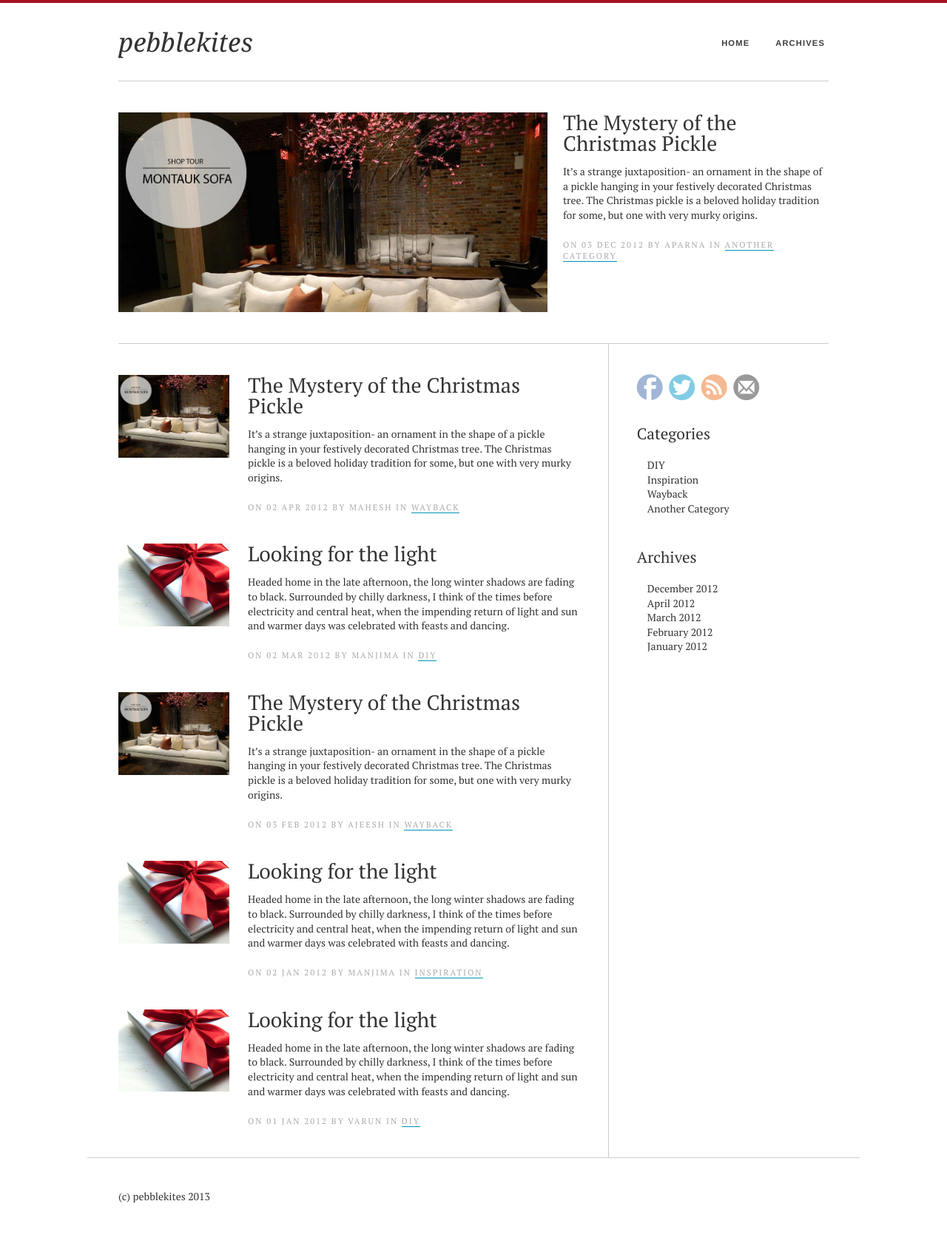
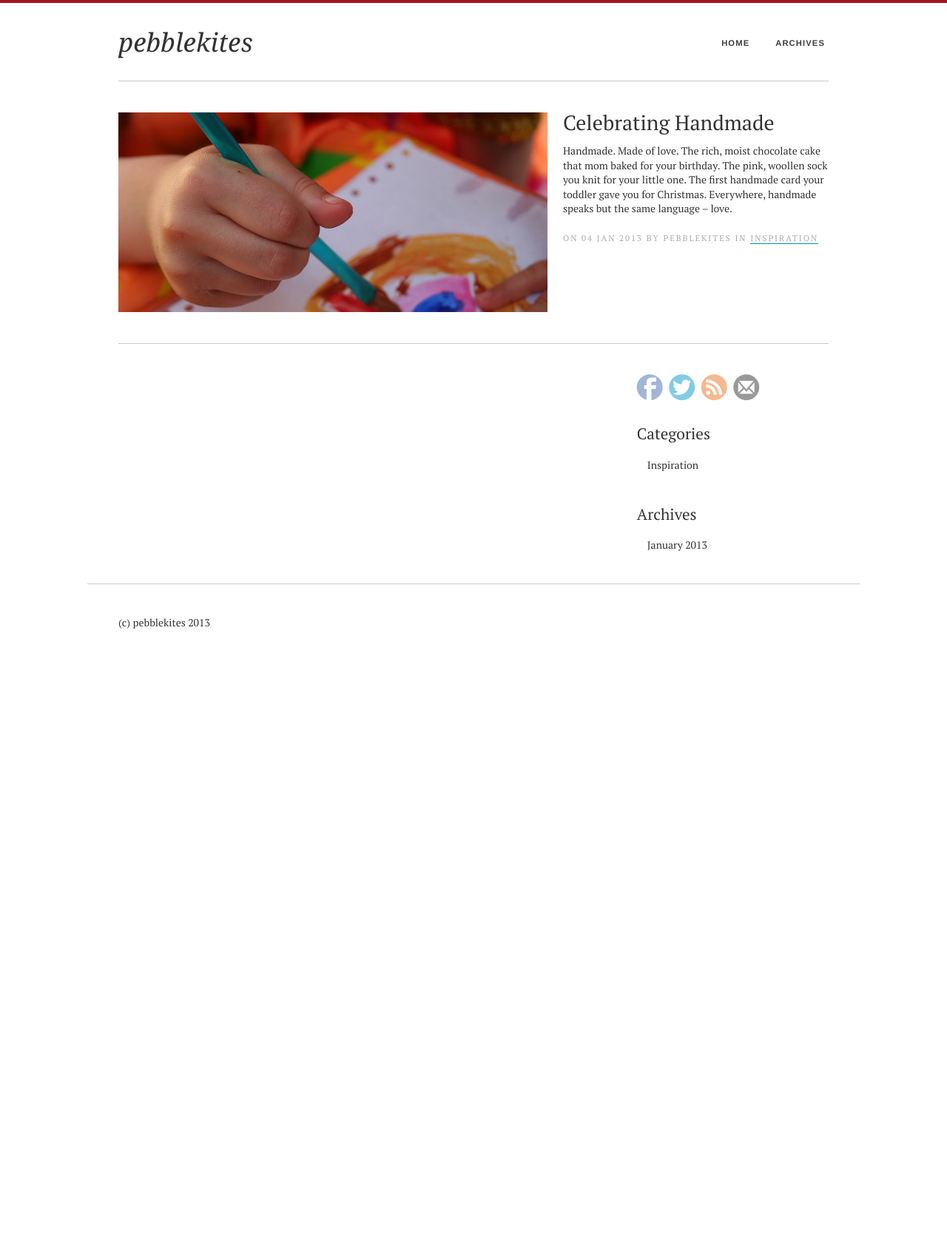
Before and after one commit to pebblekites/pebblekites.github.com, a Jekyll site: the page built from index.html, in a window 1280 px wide. Shown: the whole page at 74% size. Built offline with Jekyll 4.4.1, drawn with Linux system fonts in a browser that asks for light colours; after the commit the page ends 900 px from its top, so only the background shows below that.

Commit message:
Going Live!!!!! :+1:
Yeah! First post going live. Hope to have a million users by tomorrow
morning. :+1:

```diff
--- a/_includes/css/main.css
+++ b/_includes/css/main.css
@@ -109,7 +109,7 @@ section#share                       { font-size: 2.5em; margin-top: .5em; margin
 #article-body header h1             { margin-bottom: 0; clear:both; }
 #article-body header                { margin-bottom: 3em; }
 #article-page #page-content         { margin-bottom: 0; }
-#article-body img                   { max-width: 95%; margin: 0 auto; display: block;}
+#article-body img                   { max-width: 100%; margin: 0 auto; display: block;}
 #article-page section#share         { margin-top: .2em;}
 #comments                           { margin-top: 5em;}
 
@@ -120,7 +120,7 @@ section#share                       { font-size: 2.5em; margin-top: .5em; margin
 .arc-per-month-list a               { border: 0; color: #0192B5 }
 /*.arc-post-col                       { margin-left: 6em; }*/
 
-
+.photo-credit                       { font-size: .8em; color:#999;}
 
 /* ruler */
 
--- a/_posts/2012-01-01-looking-for-the-light.md
+++ /dev/null
@@ -1,43 +0,0 @@
----
-layout: post
-title: Looking for the light
-category: DIY
-summary:  Headed home in the late afternoon, the long winter shadows are fading to black. Surrounded by chilly darkness, I think of the times before electricity and central heat, when the impending return of light and sun and warmer days was celebrated with feasts and dancing.
-mainimage: /contents/bow.jpg
-author: Varun
----
-
-Headed home in the late afternoon, the long winter shadows are fading to black. Surrounded
-by chilly darkness, I think of the times before electricity and central heat, when the impending
-return of light and sun and warmer days was celebrated with feasts and dancing.
-
-![Holiday Cover](/contents/holiday-cover.jpg)
-
-Clockwise from top left: [Solstice Card](http://google.com) by christinemoserart;
-[Earrings](/earrings123) by LaurelHill;
-
-No wonder that long ago giant solar clocks were built to herald the turning of the solstice.
-
-##Subheading
-
-If I venture out later it will be to look at the crystal night filled with pulsing stars
-and a **giant silver moon** that makes the night seem even colder than it is.
-
-##Spring is here
-
-![one more image](/contents/spring.gif)
-
-
-Spring brings in so many things:
-
-- Color all around
-- The chirpiness of the birds
-- Spring break!
-
-*and so on...*
-
-A wise man once said:
-
-> A person who never made a mistake never tried anything new.
-
-> -Albert Einstein
--- a/_posts/2012-01-02-looking-for-the-light.md
+++ /dev/null
@@ -1,43 +0,0 @@
----
-layout: post
-title: Looking for the light
-category: Inspiration
-summary:  Headed home in the late afternoon, the long winter shadows are fading to black. Surrounded by chilly darkness, I think of the times before electricity and central heat, when the impending return of light and sun and warmer days was celebrated with feasts and dancing.
-mainimage: /contents/bow.jpg
-author: Manjima
----
-
-Headed home in the late afternoon, the long winter shadows are fading to black. Surrounded
-by chilly darkness, I think of the times before electricity and central heat, when the impending
-return of light and sun and warmer days was celebrated with feasts and dancing.
-
-![Holiday Cover](/contents/holiday-cover.jpg)
-
-Clockwise from top left: [Solstice Card](http://google.com) by christinemoserart;
-[Earrings](http://pebblekites.com/earrings) by LaurelHill;
-
-No wonder that long ago giant solar clocks were built to herald the turning of the solstice.
-
-##Subheading
-
-If I venture out later it will be to look at the crystal night filled with pulsing stars
-and a **giant silver moon** that makes the night seem even colder than it is.
-
-##Spring is here
-
-![one more image](/contents/spring.gif)
-
-
-Spring brings in so many things:
-
-- Color all around
-- The chirpiness of the birds
-- Spring break!
-
-*and so on...*
-
-A wise man once said:
-
-> A person who never made a mistake never tried anything new.
-
-> -Albert Einstein
--- a/_posts/2012-02-03-mystery-of-the-christmas-pickle.md
+++ /dev/null
@@ -1,29 +0,0 @@
----
-layout: post
-title: The Mystery of the Christmas Pickle
-category: Wayback
-summary:  It’s a strange juxtaposition- an ornament in the shape of a pickle hanging in your festively decorated Christmas tree. The Christmas pickle is a beloved holiday tradition for some, but one with very murky origins.
-mainimage: /contents/sofa.jpg
-author: Ajeesh
----
-It’s a strange juxtaposition: an ornament in the shape of a pickle hanging in your festively
-decorated Christmas tree. The Christmas pickle is a beloved holiday tradition for some,
-but one with very murky origins.
-
-Though the details can vary, the basic premise is this: the Christmas tree is decorated and,
-while the children sleep on Christmas Eve, a parent hangs a pickle ornament somewhere within
-the branches of the tree. Because the green pickle is hidden amongst the green boughs,
-it is difficult to see, and the first to find the special ornament on Christmas morning
-would get an extra present, or be blessed with good luck all year.
-
-This tradition is often said to have origins in 19th-century Germany. Though there is a long
-history of blown-glass ornaments made there, a quick survey of my German friends found that
-none had ever heard of a Weinachtsgurke.
-
-Another story about the Christmas pickle is set during the American Civil War in the notorious
-Andersonville prison, where a starving soldier begged for a pickle to sustain him. One of his
-captors miraculously procured the desired gherkin and when the war ended, the man hung a pickle
-ornament from his tree to commemorate his good fortune.
-
-Regardless of its origins, the tradition of the Christmas pickle adds a layer of fun to the day’s
-festivities. For many, no tree is complete without this tart treat!
--- a/_posts/2012-03-02-looking-for-the-light.md
+++ /dev/null
@@ -1,43 +0,0 @@
----
-layout: post
-title: Looking for the light
-category: DIY
-summary:  Headed home in the late afternoon, the long winter shadows are fading to black. Surrounded by chilly darkness, I think of the times before electricity and central heat, when the impending return of light and sun and warmer days was celebrated with feasts and dancing.
-mainimage: /contents/bow.jpg
-author: Manjima
----
-
-Headed home in the late afternoon, the long winter shadows are fading to black. Surrounded
-by chilly darkness, I think of the times before electricity and central heat, when the impending
-return of light and sun and warmer days was celebrated with feasts and dancing.
-
-![Holiday Cover](/contents/holiday-cover.jpg)
-
-Clockwise from top left: [Solstice Card](http://google.com) by christinemoserart;
-[Earrings](http://pebblekites.com/earrings) by LaurelHill;
-
-No wonder that long ago giant solar clocks were built to herald the turning of the solstice.
-
-##Subheading
-
-If I venture out later it will be to look at the crystal night filled with pulsing stars
-and a **giant silver moon** that makes the night seem even colder than it is.
-
-##Spring is here
-
-![one more image](/contents/spring.gif)
-
-
-Spring brings in so many things:
-
-- Color all around
-- The chirpiness of the birds
-- Spring break!
-
-*and so on...*
-
-A wise man once said:
-
-> A person who never made a mistake never tried anything new.
-
-> -Albert Einstein
--- a/_posts/2012-04-02-mystery-of-the-christmas-pickle.md
+++ /dev/null
@@ -1,29 +0,0 @@
----
-layout: post
-title: The Mystery of the Christmas Pickle
-category: Wayback
-summary:  It’s a strange juxtaposition- an ornament in the shape of a pickle hanging in your festively decorated Christmas tree. The Christmas pickle is a beloved holiday tradition for some, but one with very murky origins.
-mainimage: /contents/sofa.jpg
-author: Mahesh
----
-It’s a strange juxtaposition: an ornament in the shape of a pickle hanging in your festively
-decorated Christmas tree. The Christmas pickle is a beloved holiday tradition for some,
-but one with very murky origins.
-
-Though the details can vary, the basic premise is this: the Christmas tree is decorated and,
-while the children sleep on Christmas Eve, a parent hangs a pickle ornament somewhere within
-the branches of the tree. Because the green pickle is hidden amongst the green boughs,
-it is difficult to see, and the first to find the special ornament on Christmas morning
-would get an extra present, or be blessed with good luck all year.
-
-This tradition is often said to have origins in 19th-century Germany. Though there is a long
-history of blown-glass ornaments made there, a quick survey of my German friends found that
-none had ever heard of a Weinachtsgurke.
-
-Another story about the Christmas pickle is set during the American Civil War in the notorious
-Andersonville prison, where a starving soldier begged for a pickle to sustain him. One of his
-captors miraculously procured the desired gherkin and when the war ended, the man hung a pickle
-ornament from his tree to commemorate his good fortune.
-
-Regardless of its origins, the tradition of the Christmas pickle adds a layer of fun to the day’s
-festivities. For many, no tree is complete without this tart treat!
--- a/_posts/2012-12-03-mystery-of-the-christmas-pickle.md
+++ /dev/null
@@ -1,29 +0,0 @@
----
-layout: post
-title: The Mystery of the Christmas Pickle
-category: Another Category
-summary:  It’s a strange juxtaposition- an ornament in the shape of a pickle hanging in your festively decorated Christmas tree. The Christmas pickle is a beloved holiday tradition for some, but one with very murky origins.
-mainimage: /contents/sofa.jpg
-author: Aparna
----
-It’s a strange juxtaposition: an ornament in the shape of a pickle hanging in your festively
-decorated Christmas tree. The Christmas pickle is a beloved holiday tradition for some,
-but one with very murky origins.
-
-Though the details can vary, the basic premise is this: the Christmas tree is decorated and,
-while the children sleep on Christmas Eve, a parent hangs a pickle ornament somewhere within
-the branches of the tree. Because the green pickle is hidden amongst the green boughs,
-it is difficult to see, and the first to find the special ornament on Christmas morning
-would get an extra present, or be blessed with good luck all year.
-
-This tradition is often said to have origins in 19th-century Germany. Though there is a long
-history of blown-glass ornaments made there, a quick survey of my German friends found that
-none had ever heard of a Weinachtsgurke.
-
-Another story about the Christmas pickle is set during the American Civil War in the notorious
-Andersonville prison, where a starving soldier begged for a pickle to sustain him. One of his
-captors miraculously procured the desired gherkin and when the war ended, the man hung a pickle
-ornament from his tree to commemorate his good fortune.
-
-Regardless of its origins, the tradition of the Christmas pickle adds a layer of fun to the day’s
-festivities. For many, no tree is complete without this tart treat!
--- /dev/null
+++ b/_posts/2013-01-04-celebrating-handmade.md
@@ -0,0 +1,18 @@
+---
+layout: post
+title: Celebrating Handmade
+category: Inspiration
+summary:  Handmade. Made of love. The  rich, moist chocolate cake that mom baked for your birthday. The pink, woollen sock you knit for your little one. The first handmade card your toddler gave you for Christmas. Everywhere, handmade speaks but the same language – love.
+mainimage: 20130104-child.jpg
+author: PebbleKites
+---
+
+![Card for mummy](/contents/full/20130104-child.jpg)
+
+<span class="photo-credit"> <a href="http://www.flickr.com/photos/nojhan/3603491639/">Photo:</a> ©<a href="http://www.flickr.com/photos/nojhan">nojhan</a>, <a href="http://creativecommons.org/licenses/by-sa/3.0/" rel="nofollow">CC-BY-SA</a> license.</span>
+
+Handmade. Made of love. The  rich, moist chocolate cake that mom baked for your birthday. The pink, woollen sock you knit for your little one. The first handmade card your toddler gave you for Christmas. Everywhere, handmade speaks but the same language – love.
+
+Here in this blog, we celebrate the real beauty of handmade, the true labour of love. Let this New Year be one of love. A love that transforms pebbles into diamonds with its magical touch. A love that fills your heart with warmth and makes you hold on to that handmade wonder that you will cherish forever.
+
+Join us at PebbleKites. Together, let us celebrate handmade; let us celebrate love.
--- a/atom.xml
+++ b/atom.xml
@@ -23,7 +23,7 @@ layout: nil
    <content type="html">{{ post.content | replace:"='/","='http://blog.pebblekites.com/" | replace:'="/','="http://blog.pebblekites.com/' | xml_escape }}</content>
    <author>
     <name>{{ post.author | capitalize }}</name>
-    <email>team@pebblekites.com</email>
+    <email>team+{{ post.author }}@pebblekites.com</email>
   </author>
  </entry>
  {% endfor %}
--- a/index.html
+++ b/index.html
@@ -7,7 +7,7 @@ title: Home
     {% for post in site.posts limit: 10  %}
     <article class="{% if forloop.first %} first {% endif%} article-summary clearfix {% if forloop.last %} last {% endif%}">
       <section class="story-image">
-        <img src="{{ post.mainimage }}" alt="" class="main-image">
+        <img src="/contents/{% if forloop.first %}full{% else %}thumb{% endif%}/{{ post.mainimage }}" alt="" class="main-image">
       </section>
       <h1><a href="{{ post.url }}" title="Read {{ post.title }}">{{ post.title }}</a></h1>
       <p>
--- a/js/all.js
+++ b/js/all.js
@@ -3,3 +3,4 @@ layout: nil
 ---
 {% include js/jquery-1.8.2.min.js %}
 {% include js/site.js %}
+{% include js/ga.js %}
```
Also changed, not shown: _includes/css/ga.js (added, +10 -0 lines), _includes/js/ga.js (added, +10 -0 lines), contents/bow.jpg (deleted), contents/branches.jpg (deleted), contents/full/20130104-child.jpg (added), contents/holiday-cover.jpg (deleted), contents/sofa.jpg (deleted), contents/spring.gif (deleted).
